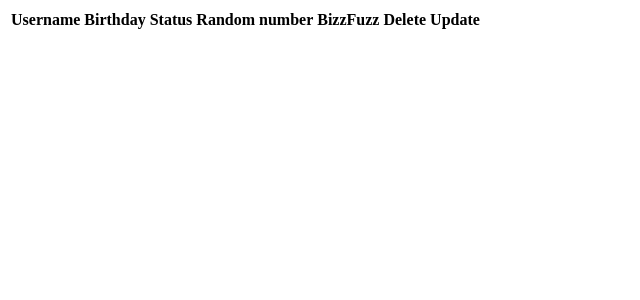
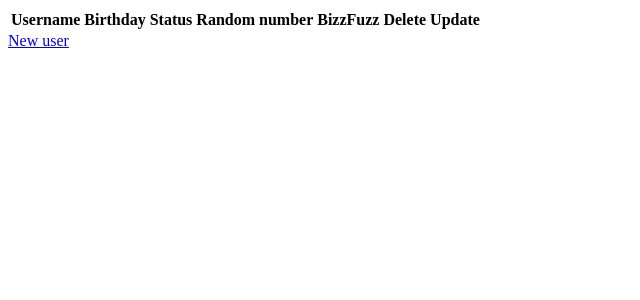
Before and after one commit to szpone/django_task, a Django app: template users/list/templates/list/user_list.html in a window 1280 px wide. Shown: the top 300 px of the page, without its empty margins (0-640 px from the left). Run offline with Django 3.2, Linux system fonts and the light colour scheme; the template is opened without the code that fills it, so the values that code supplies are empty.

Commit message:
add create view

```diff
--- a/users/list/templates/list/user_list.html
+++ b/users/list/templates/list/user_list.html
@@ -17,7 +17,11 @@
         {% for user in users %}
             <tr>
                 <td><a href="{% url 'user-view' pk=user.id %}">{{ user.username }}</a></td>
+                {% if user.birthday %}
                 <td>{{ user.birthday }}</td>
+                {% else %}
+                    <td>No birthdate provided</td>
+                {% endif %}
                 <td>{% status user.birthday %}</td>
                 <td>{{ user.random_number }}</td>
                 <td>{% bizz_fuzz user.random_number %}</td>
@@ -27,4 +31,5 @@
         {% endfor %}
         </tbody>
     </table>
+    <a role="button" href="{% url 'user-new' %}">New user</a>
 {% endblock %}
--- a/users/list/views.py
+++ b/users/list/views.py
@@ -25,3 +25,9 @@ class UserUpdateView(UpdateView):
 
 class UserDetailView(DetailView):
     model = User
+
+
+class UserCreateView(CreateView):
+    model = User
+    fields = ["username", "birthday"]
+    success_url = reverse_lazy("user-list")
--- a/users/users/urls.py
+++ b/users/users/urls.py
@@ -15,7 +15,7 @@ Including another URLconf
 """
 from django.contrib import admin
 from django.urls import path
-from list.views import UserListView, UserDeleteView, UserUpdateView, UserDetailView
+from list.views import UserListView, UserDeleteView, UserUpdateView, UserDetailView, UserCreateView
 
 urlpatterns = [
     path('admin/', admin.site.urls),
@@ -23,5 +23,5 @@ urlpatterns = [
     path('delete/<int:pk>', UserDeleteView.as_view(), name="user-delete"),
     path('edit/<int:pk>', UserUpdateView.as_view(), name="user-update"),
     path('view/<int:pk>', UserDetailView.as_view(), name="user-view"),
-
+    path('new', UserCreateView.as_view(), name="user-new"),
 ]
```
